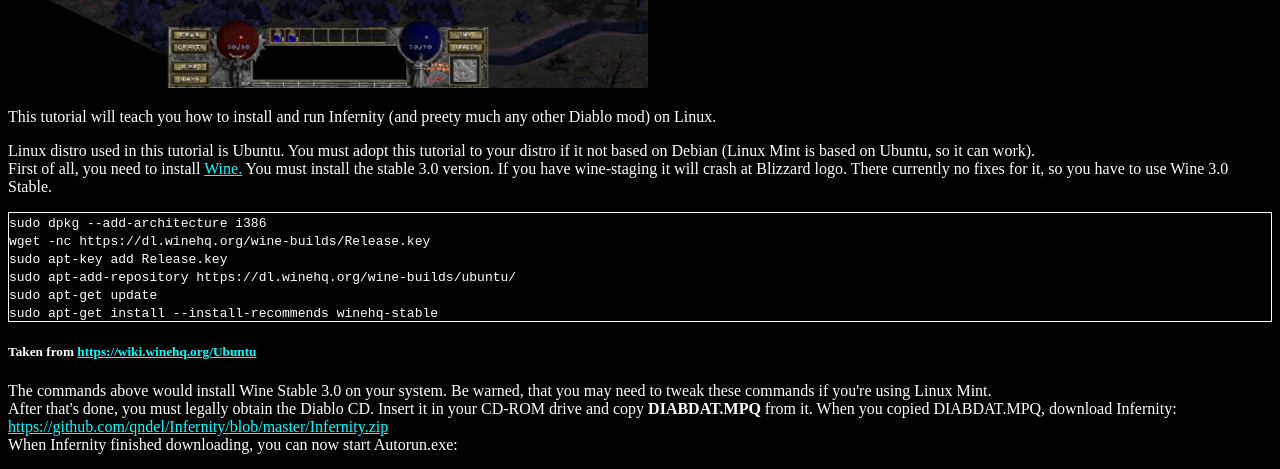
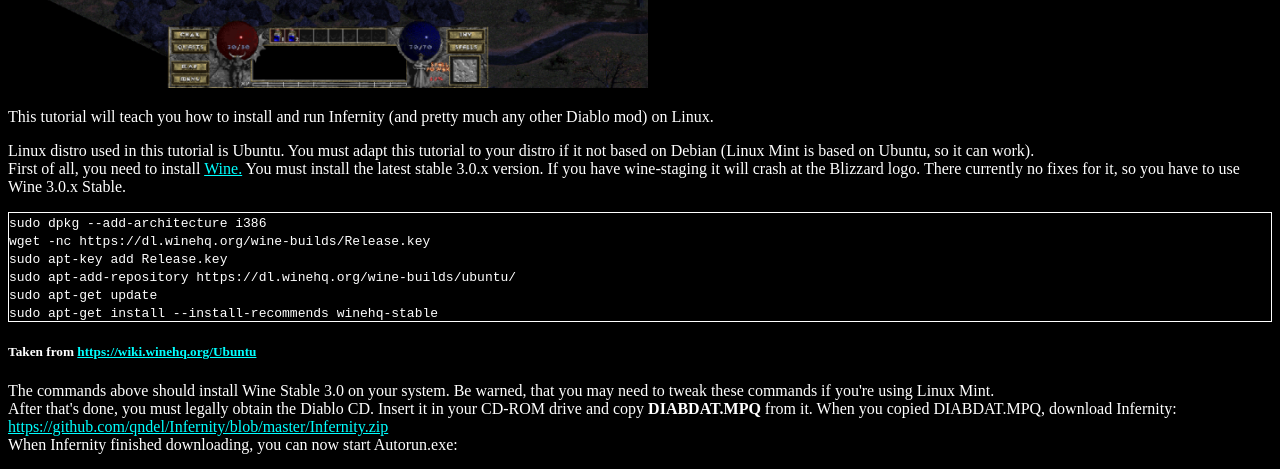
Before and after one commit to sergi4ua/sergi4ua.github.io, a Jekyll site: the page mods/infernity/runwine.html, which Jekyll copies as it is, in a window 1280 px wide. Shown: the part 472-941 px from the top of the page. Built offline with Jekyll 4.4.1, drawn with Linux system fonts in a browser that asks for light colours.

Commit message:
Fix typo

```diff
--- a/mods/infernity/runwine.html
+++ b/mods/infernity/runwine.html
@@ -26,8 +26,8 @@
 <body>
     <h1>Launching Infernity on Linux</h1>
     <img width="640" height="480" src="infernitywine.png">
-    <p>This tutorial will teach you how to install and run Infernity (and preety much any other Diablo mod) on Linux.</p>
-    <p>Linux distro used in this tutorial is Ubuntu. You must adopt this tutorial to your distro if it not based on Debian (Linux Mint is based on Ubuntu, so it can work). <br> First of all, you need to install <a href="https://winehq.org">Wine.</a> You must install the stable 3.0 version. If you have wine-staging it will crash at Blizzard logo. There currently no fixes for it, so you have to use Wine 3.0 Stable.</p>
+    <p>This tutorial will teach you how to install and run Infernity (and pretty  much any other Diablo mod) on Linux.</p>
+    <p>Linux distro used in this tutorial is Ubuntu. You must adapt this tutorial to your distro if it not based on Debian (Linux Mint is based on Ubuntu, so it can work). <br> First of all, you need to install <a href="https://winehq.org">Wine.</a> You must install the latest stable 3.0.x version. If you have wine-staging it will crash at the Blizzard logo. There currently no fixes for it, so you have to use Wine 3.0.x Stable.</p>
     <div class="box">
     <code>
         sudo dpkg --add-architecture i386 <br>
@@ -39,7 +39,7 @@
     </code>
     </div>
     <h5>Taken from <a href="https://wiki.winehq.org/Ubuntu">https://wiki.winehq.org/Ubuntu</a></h5>
-    <p>The commands above would install Wine Stable 3.0 on your system. Be warned, that you may need to tweak these commands if you're using Linux Mint.<br>
+    <p>The commands above should install Wine Stable 3.0 on your system. Be warned, that you may need to tweak these commands if you're using Linux Mint.<br>
     After that's done, you must legally obtain the Diablo CD. Insert it in your CD-ROM drive and copy <b>DIABDAT.MPQ</b> from it.
     When you copied DIABDAT.MPQ, download Infernity: <a href="https://github.com/qndel/Infernity/blob/master/Infernity.zip">https://github.com/qndel/Infernity/blob/master/Infernity.zip</a><br>
         When Infernity finished downloading, you can now start Autorun.exe:</p>
```
